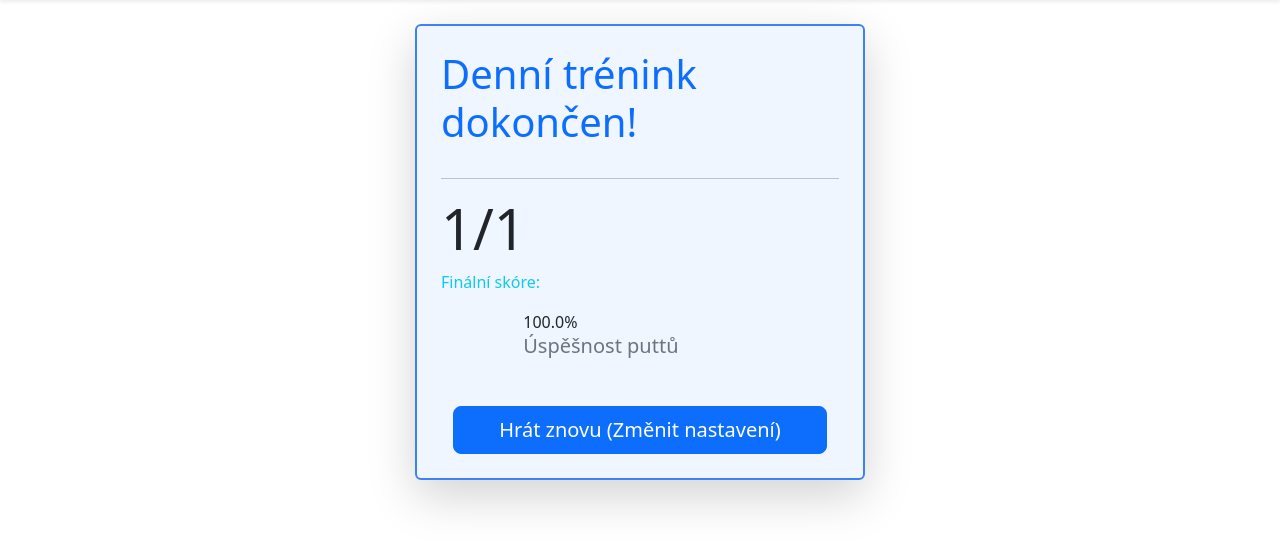
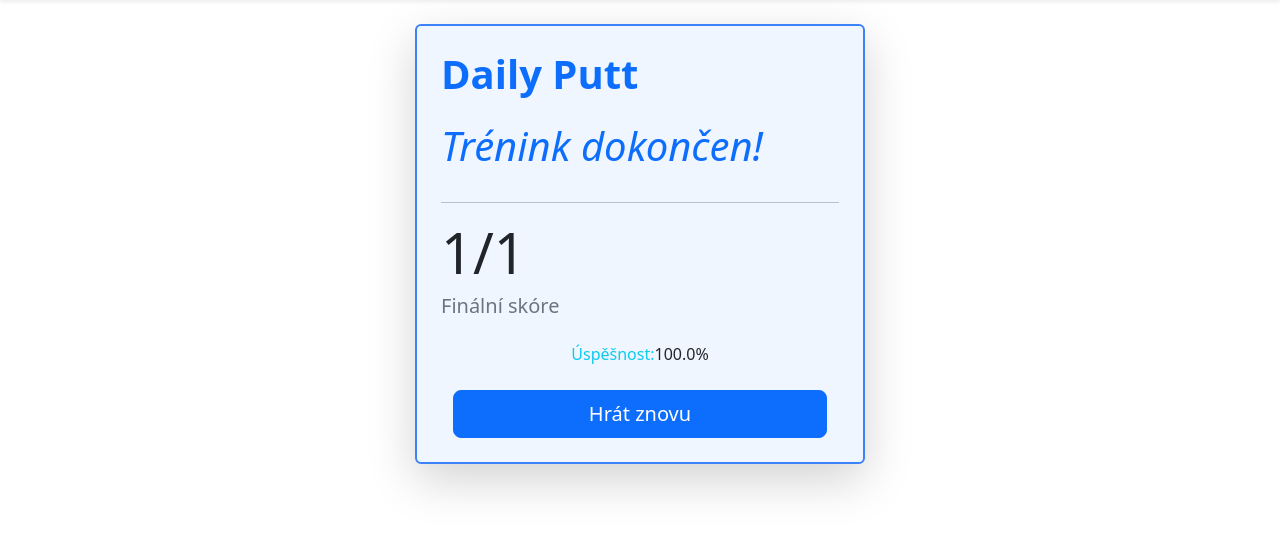
Before and after one commit to dajvid137/discgolf_app, a Flask app: page /game_over_daily in a window 1280 px wide. Shown: the part 56-604 px from the top of the page. Run offline with Flask 3, Linux system fonts and the light colour scheme; a user stored in the database is signed in; data comes from the database, SQL or seed files in the repository; both versions use the stored data as it was after the commit.

Commit message:
Spravne fungovani Daily Putt

```diff
--- a/app.py
+++ b/app.py
@@ -5,6 +5,7 @@ from flask_login import LoginManager, login_user, logout_user, login_required, c
 from datetime import datetime, timedelta
 from sqlalchemy import desc, func
 import random
+import math
 
 app = Flask(__name__)
 app.config['SECRET_KEY'] = 'tajny_klic'
@@ -392,20 +393,18 @@ def training_putt(mode):
                     discs = int(request.form.get('discs', 0))
 
                     # 1. Validace rozsahů
-                    if not (10 <= total_putts <= 300 and 5 <= distance <= 10 and 1 <= discs <= 10):
+                    if not (100 <= total_putts <= 300 and 5 <= distance <= 10 and 1 <= discs <= 10):
                         flash('Neplatné nastavení. Zkontrolujte rozsahy (Putts: 10-300, Vzdálenost: 5-10m, Disků: 1-10).', 'danger')
                         return render_template(SETUP_TEMPLATE)
 
-                    # 2. Validace dělitelnosti
-                    if discs == 0 or total_putts % discs != 0:
-                        flash('Chyba: Celkový počet puttů musí být dělitelný počtem disků na kolo.', 'danger')
-                        return render_template(SETUP_TEMPLATE)
+                    total_rounds = int(math.ceil(total_putts / discs))
+                    session['total_rounds'] = total_rounds
 
                     # Uložení nastavení do session a inicializace hry
                     session['total_putts'] = total_putts
                     session['distance'] = distance
                     session['discs'] = discs
-                    session['total_rounds'] = total_putts // discs
+                    # session['total_rounds'] = total_putts // discs
                     session['score'] = 0
                     session['round'] = 1
                     session['prev_score'] = 0
@@ -485,6 +484,13 @@ def training_putt(mode):
         total_throws = session['total_putts']
         progress_percentage = (current_putt_count / total_throws) * 100
         progress_style_attr = f"width: {int(progress_percentage)}%;"
+
+        discs_to_throw = discs
+        remaining_putts = session['total_putts'] - current_putt_count
+        if round_ == total_rounds and remaining_putts > 0:
+            # Pokud je aktuální kolo poslední A zbývají nějaké hody (např. 2), použijeme je
+            # Vypočítáme zbývající hody
+            discs_to_throw = remaining_putts
 
         return render_template(
             GAME_TEMPLATE,
--- a/templates/profile_settings.html
+++ b/templates/profile_settings.html
@@ -16,7 +16,7 @@
                 {% set default_url = url_for('static', filename='images/avatar/male/12.png') %}
                 {% set selected_avatar_url = current_user.profile_image_url or default_url %}
 
-                <h5 class="mb-3 mt-3">Muži ({{ male_avatars|length }} náhodných):</h5>
+                <!-- <h5 class="mb-3 mt-3">Muži ({{ male_avatars|length }} náhodných):</h5> -->
                 <div class="row g-3">
                     {# Cyklíme přes předaná data z app.py #}
                     {% for avatar in male_avatars %}
@@ -37,7 +37,7 @@
                     {% endfor %}
                 </div>
 
-                <h5 class="mb-3 mt-4">Ženy ({{ female_avatars|length }} náhodných):</h5>
+                <!-- <h5 class="mb-3 mt-4">Ženy ({{ female_avatars|length }} náhodných):</h5> -->
                 <div class="row g-3">
                     {# Cyklíme přes předaná data z app.py #}
                     {% for avatar in female_avatars %}
--- a/templates/putt/daily_putt_game.html
+++ b/templates/putt/daily_putt_game.html
@@ -33,7 +33,7 @@
     <form method="POST" action="{{ url_for('training_putt', mode='daily_putt') }}">
         <div class="container text-center">
 
-            <h4 class="mb-3">Kolik disků jsi trefil v tomto kole?</h4>
+            <!-- <h4 class="mb-3">Kolik disků jsi trefil v tomto kole?</h4> -->
 
             <div class="d-flex flex-wrap justify-content-center gap-2 mb-4">
                 {# Tlačítka pro počet trefených disků #}
--- a/templates/putt/daily_putt_setup.html
+++ b/templates/putt/daily_putt_setup.html
@@ -5,10 +5,10 @@
 <!-- <h1 class="mb-4 text-primary fw-bold">Denní putt</h1> -->
 <div class="card shadow-lg p-4 mx-auto" style="max-width: 500px; border: 2px solid #3B82F6; background-color: #EFF6FF;">
     <h1 class="card-title text-primary mb-4">
-        <i class="fas fa-calendar-check mr-2"></i> Denní trénink
+        <i class="fas fa-calendar-check mr-2">Daily Putt</i>
     </h1>
 
-    <p class="text-secondary">Nastav si svůj cíl pro dnešní rychlé puttování. Trénuj konzistenci!</p>
+    <p class="text-secondary">Nastav si svůj cíl pro dnešní puttování. Trénuj konzistenci!</p>
 
     <form method="POST" action="{{ url_for('training_putt', mode='daily_putt') }}">
 
--- a/templates/putt/game_over.html
+++ b/templates/putt/game_over.html
@@ -4,7 +4,7 @@
 <div class="card shadow-lg p-4 mx-auto" style="max-width: 400px; border: 2px solid #34D399; background-color: #F0FFF4;">
     <h1 class="mb-4 text-primary fw-bold">JYLY</h1>
     <h1 class="card-title text-success mb-3">
-            <i class="fas fa-trophy mr-2"></i> Trénink dokončen!
+            <i class="fas fa-trophy mr-2"> Trénink dokončen!</i>
         </h1>
 
         <hr class="my-3">
@@ -26,7 +26,7 @@
 
         <!-- Řádek 0 -->
         <div class="d-flex flex-wrap justify-content-center gap-2">
-        <button type="submit" name="newGame" class="btn btn-outline-primary">Hrát znovu</button>
+        <button type="submit" name="newGame" class="btn btn-primary btn-lg w-100">Hrát znovu</button>
         </div>
     </div>
     </form>
--- a/templates/putt/game_over_daily.html
+++ b/templates/putt/game_over_daily.html
@@ -3,32 +3,28 @@
 
 {% block content %}
 <div class="card shadow-lg p-4 mx-auto" style="max-width: 450px; border: 2px solid #3B82F6; background-color: #EFF6FF;">
-    <!-- <h1 class="mb-4 text-primary fw-bold">Denní trénink</h1>     -->
+    <h1 class="mb-4 text-primary fw-bold">Daily Putt</h1>
     <h1 class="card-title text-primary mb-3">
-            <i class="fas fa-check-circle mr-2"></i> Denní trénink dokončen!
+            <i class="fas fa-check-circle mr-2">Trénink dokončen!</i>
         </h1>
 
         <hr class="my-3">
 
-
-
-        <!-- <div class="row text-left mx-auto mb-4" style="max-width: 300px;"> -->
             <h2 class="display-4 font-weight-bold text-dark">
-                <span class="font-weight-bold">{{ final_score }}/{{ total_throws }}</span>
+                {{ final_score }}/{{ total_throws }}
             </h2>
-                <p class="font-weight-medium text-info"><i class="fas fa-bullseye"></i> Finální skóre: </p>
-
+                <p class="h5 text-secondary mb-4">Finální skóre</p>
 
         <div class="row text-left mx-auto mb-4" style="max-width: 300px;">
-            <span class="col-12 d-flex justify-content-between">
-                {{ "%.1f"|format(percentage) }}%
-            </span>
-            <span class="h5 text-secondary mb-4">Úspěšnost puttů</span>
+            <div class="col-12 d-flex justify-content-between">
+                <span class="font-weight-medium text-info"><i class="fas fa-star"></i>Úspěšnost: </span>
+                <span class="font-weight-bold">{{ "%.1f"|format(percentage) }}%</span>
+            </div>
         </div>
 
     <form method="POST" action="{{ url_for('game_over_daily') }}">
         <div class="container text-center">
-            <button type="submit" name="newGame" class="btn btn-primary btn-lg w-100">Hrát znovu (Změnit nastavení)</button>
+            <button type="submit" name="newGame" class="btn btn-primary btn-lg w-100">Hrát znovu</button>
         </div>
     </form>
 </div>
--- a/templates/putt/jyly.html
+++ b/templates/putt/jyly.html
@@ -31,11 +31,6 @@
     <div class="card text-center shadow-sm p-4 mb-3" style="border-left: 5px solid #3B82F6;">
         <h2 class="card-title text-primary">Kolo: {{ Hround }}/10</h2>
         <h4 class="card-subtitle mb-2 text-muted">Vzdálenost: {{ Hdistance }}m</h3>
-    <!-- <h3 class="card-text mt-3 fw-bold">
-        Skóre: {{ Hscore }}
-        <span class="text-muted fw-normal">|</span>
-        <span class="text-primary">{{ "%.1f"|format((Hscore / 500) * 100) }}%</span>
-    </h3> -->
     <h3 class="card-text mt-3 fw-bold">
         Skóre: {{ Hscore }}
         <span class="text-muted fw-normal">|</span>
--- a/templates/training.html
+++ b/templates/training.html
@@ -15,7 +15,7 @@
                 <li><a class="dropdown-item" href="{{ url_for('training_putt', mode='jyly') }}">JYLY</a></li>
                 <li><a class="dropdown-item" href="{{ url_for('training_putt', mode='puttovacka') }}">Puttovačka</a></li>
                 <li><a class="dropdown-item" href="{{ url_for('training_putt', mode='random') }}">Náhodné vzdálenosti</a></li>
-                <li><a class="dropdown-item" href="{{ url_for('training_putt', mode='daily_putt') }}">Denní trénink</a></li>
+                <li><a class="dropdown-item" href="{{ url_for('training_putt', mode='daily_putt') }}">Daily Putt</a></li>
                 <li><a class="dropdown-item" href="#">Survival</a></li>
             </ul>
         </div>
```
Also changed, not shown: instance/discgolf.db.
